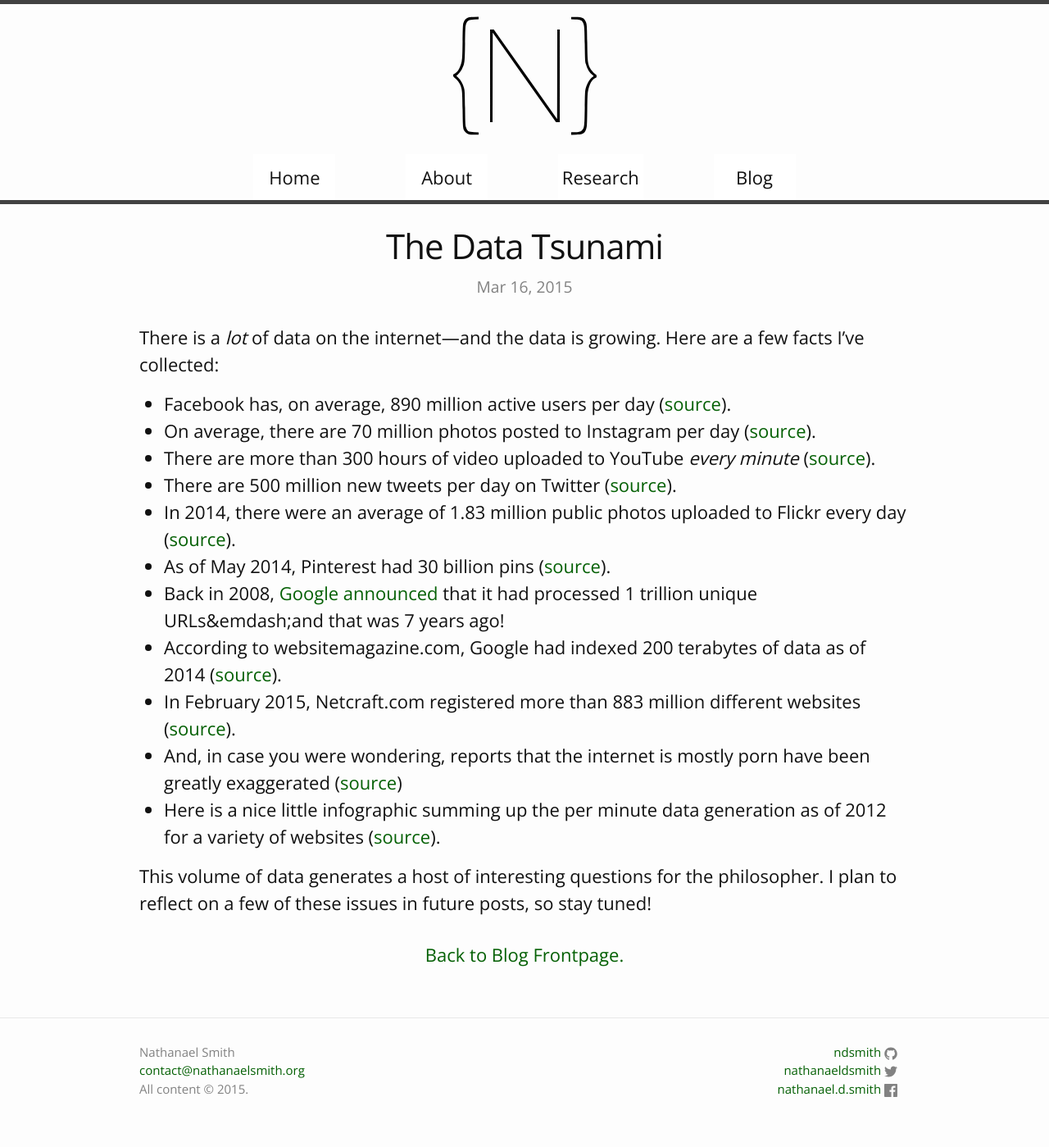
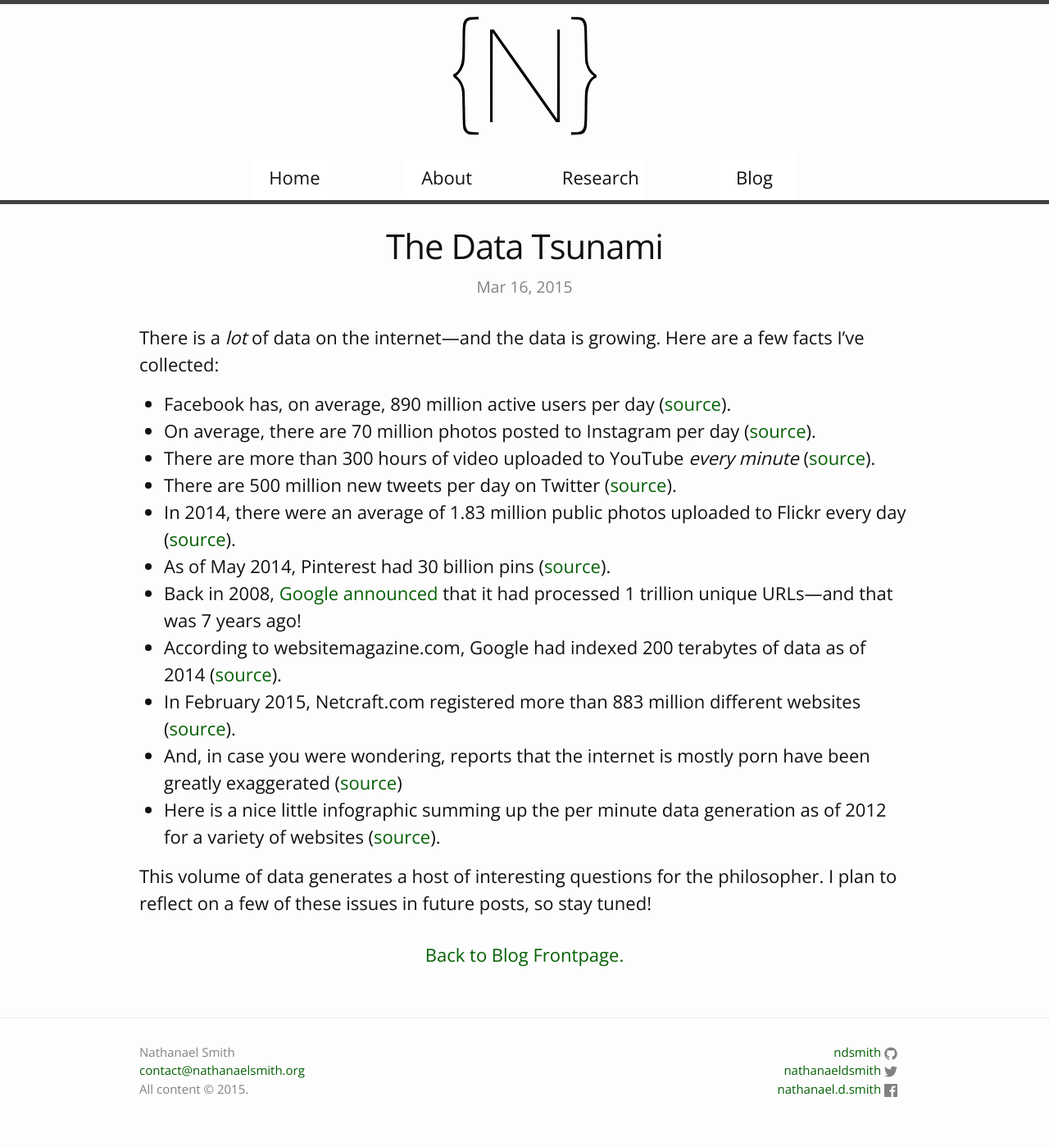
Before and after one commit to ndsmith/ndsmith.github.io, a Jekyll site: the page built from _posts/2015-03-16-internet-size.md, in a window 1280 px wide. Shown: the whole page at 82% size. Built offline with Jekyll 4.4.1, drawn with Linux system fonts in a browser that asks for light colours; some of the changed lines change nothing that is shown.

Commit message:
fixed emdashes in post triple dashes

```diff
--- a/_posts/2015-03-16-internet-size.md
+++ b/_posts/2015-03-16-internet-size.md
@@ -14,7 +14,7 @@
 - There are 500 million new tweets per day on Twitter ([source][3]).
 - In 2014, there were an average of 1.83 million public photos uploaded to Flickr every day ([source][9]).
 - As of May 2014, Pinterest had 30 billion pins ([source][10]).
-- Back in 2008, [Google announced][4] that it had processed 1 trillion unique URLs&emdash;and that was 7 years ago!
+- Back in 2008, [Google announced][4] that it had processed 1 trillion unique URLs---and that was 7 years ago!
 - According to websitemagazine.com, Google had indexed 200 terabytes of data as of 2014 ([source][5]).
 - In February 2015, Netcraft.com registered more than 883 million different websites ([source][7]).
 - And, in case you were wondering, reports that the internet is mostly porn have been greatly exaggerated ([source][11])
```
